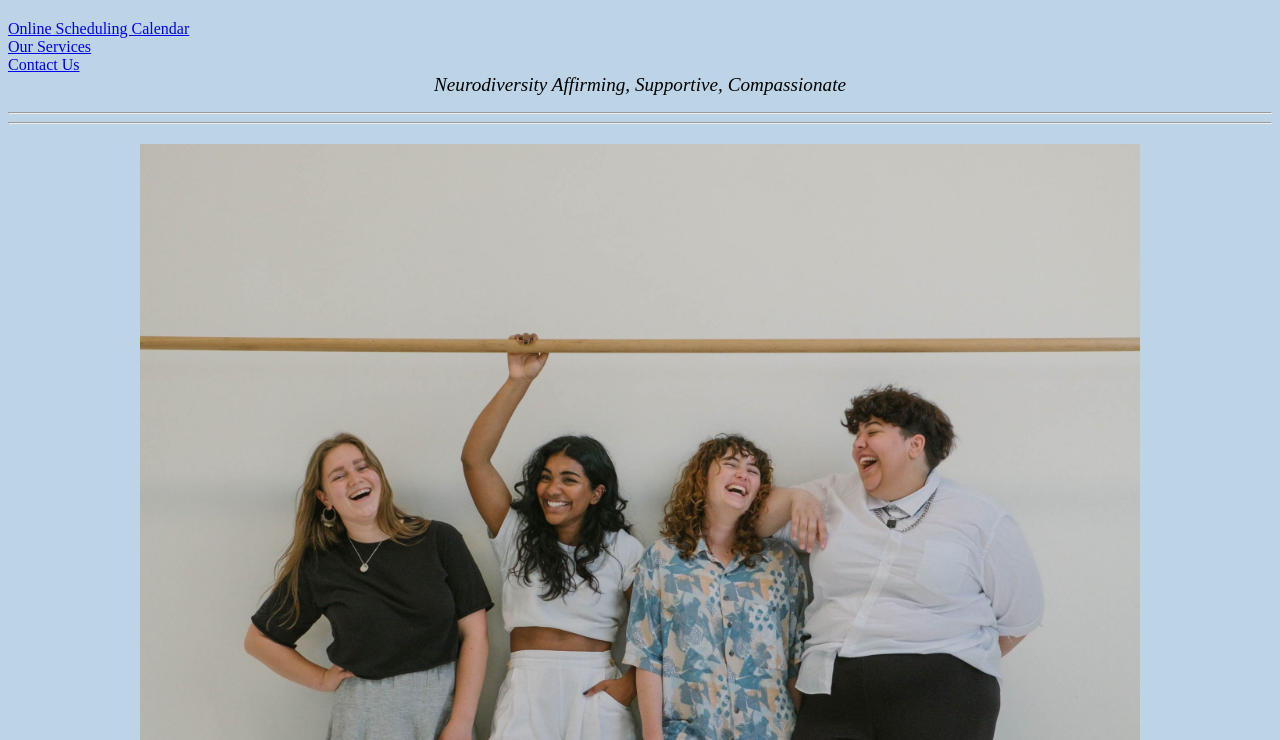
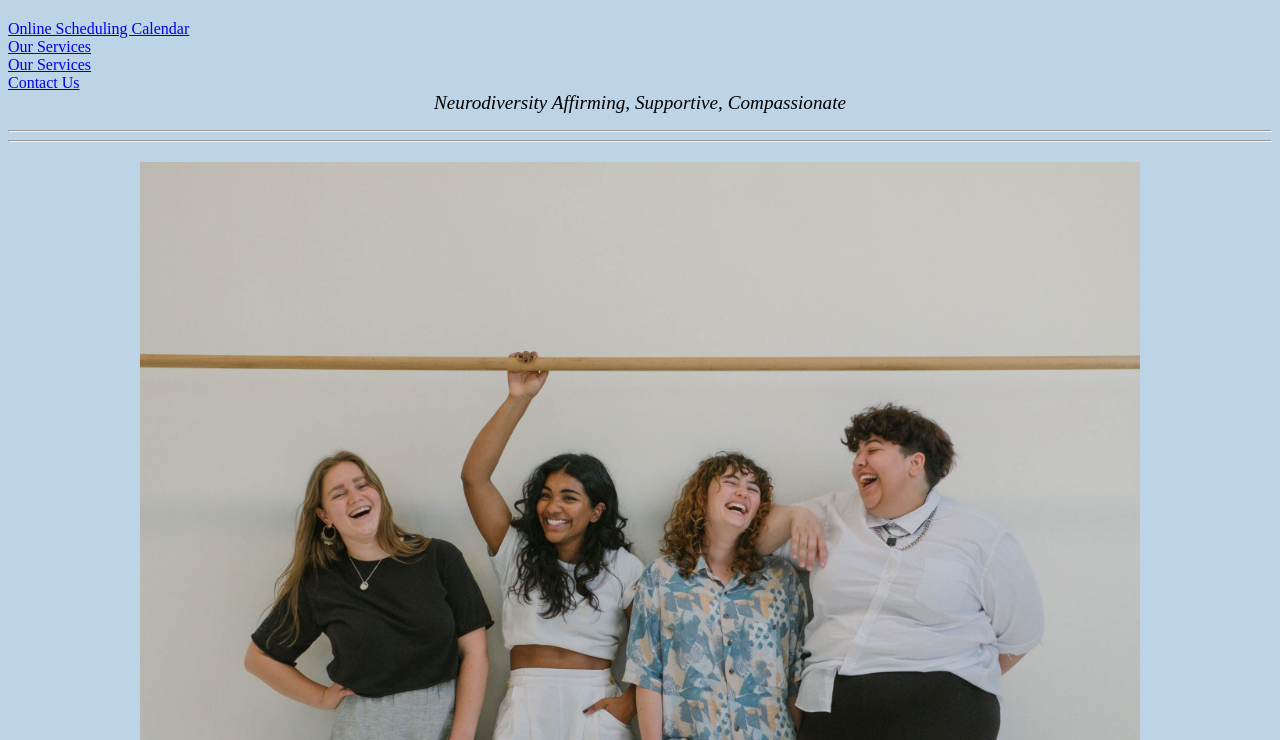
Before and after one commit to Io5121/pastandpresenttherapy, a plain HTML site: page index.html in a window 1280 px wide. Shown: the part 60-800 px from the top of the page. Drawn offline with Linux system fonts and the light colour scheme.

Commit message:
Update index.html

```diff
--- a/index.html
+++ b/index.html
@@ -14,6 +14,7 @@
 	<header><nav><a href="https://donna-del-bello.clientsecure.me/" target="_blank">Online Scheduling Calendar</a>
 	   </nav>
 	   <nav><a href="page2.html">Our Services</a>
+		   <nav><a href="Page2.html">Our Services</a>
 
 
 	   <nav><a href="mailto:admin@pastandpresenttherapy.com">Contact Us</a></nav>
```
